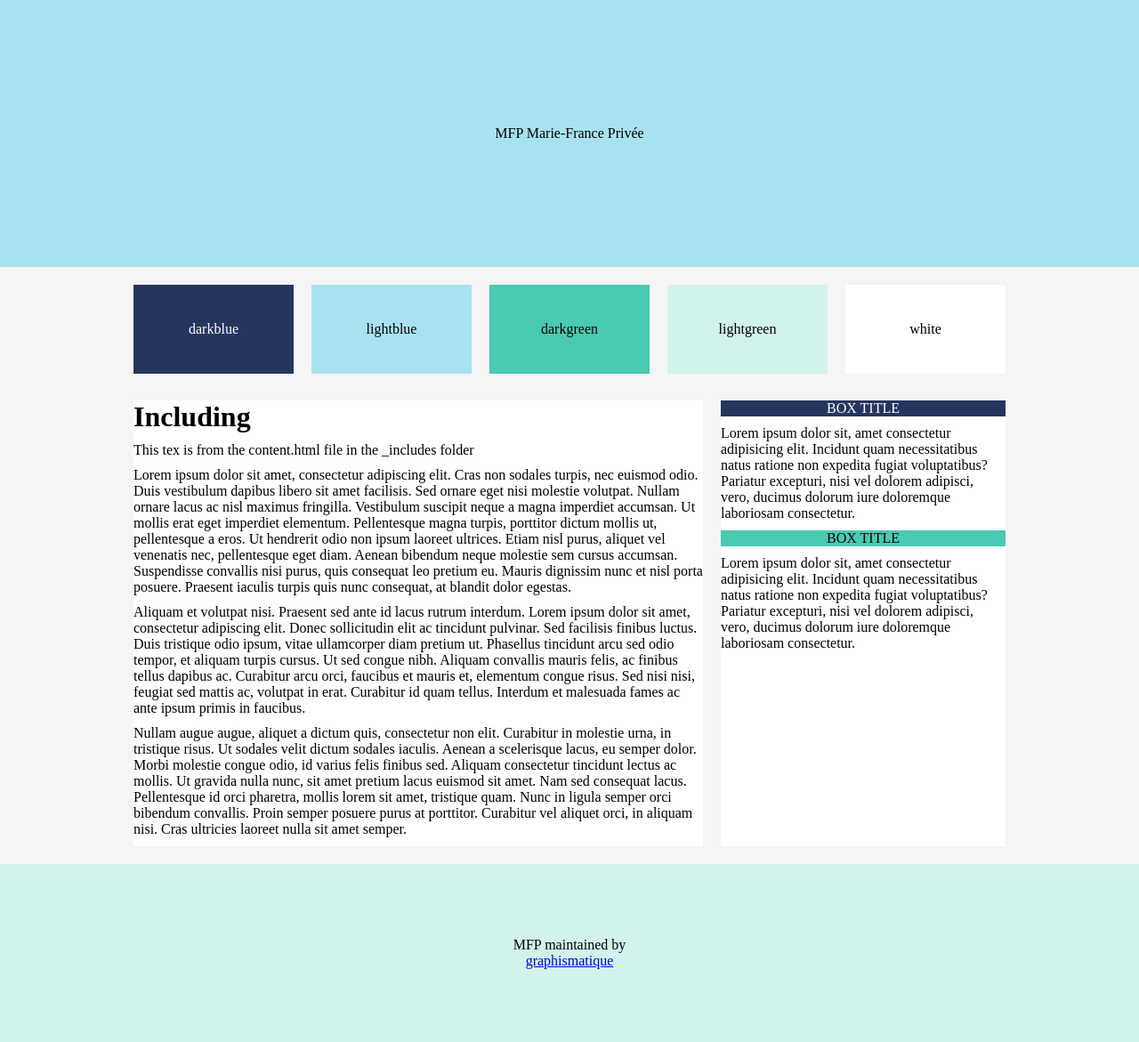
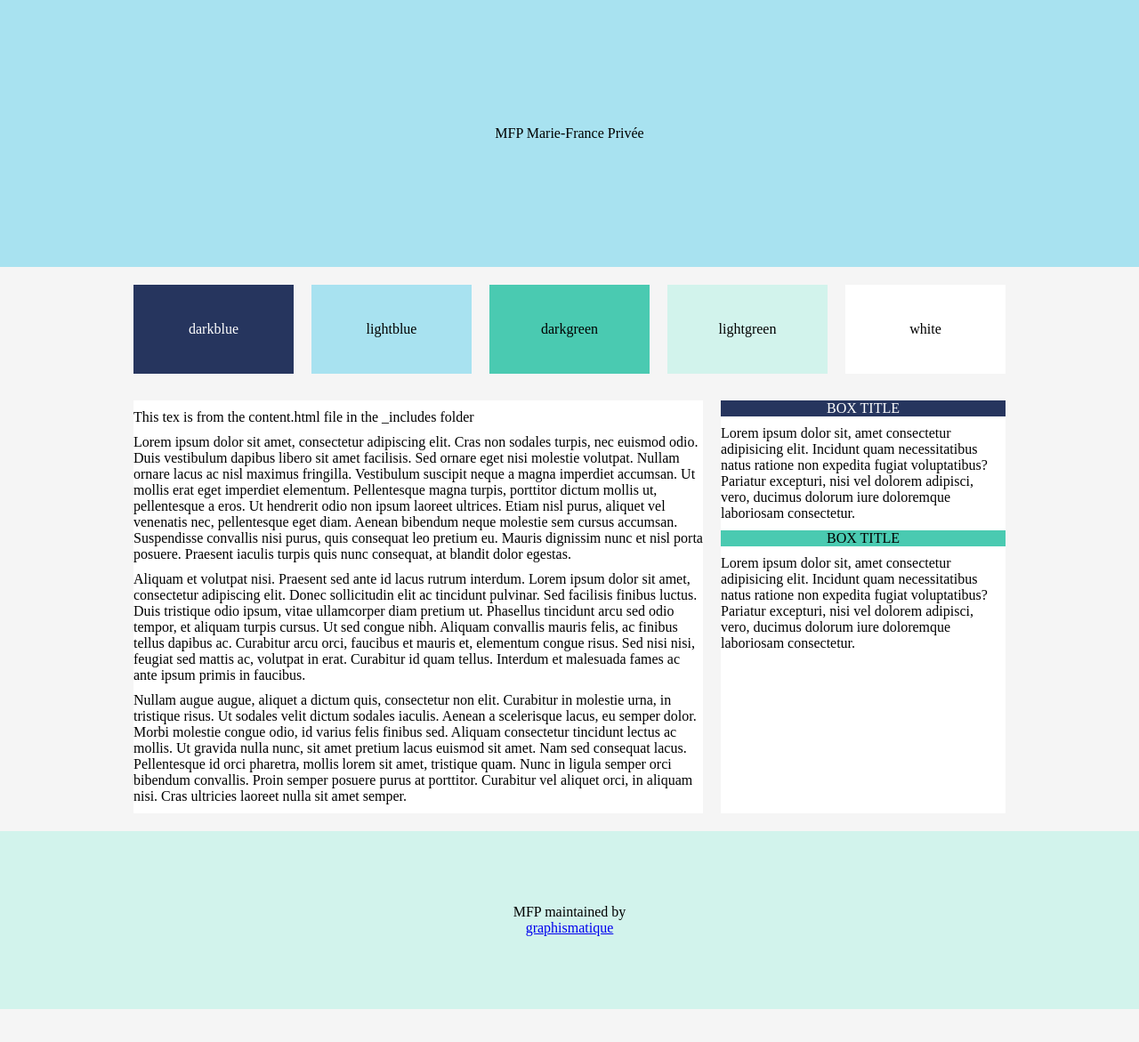
Before and after one commit to graphismatique/mfp, a Jekyll site: the page built from includes.md, in a window 1280 px wide. Shown: the whole page at 89% size. Built offline with Jekyll 4.4.1, drawn with Linux system fonts in a browser that asks for light colours; our own code applies the rules of GitHub Pages for plain Markdown files; after the commit the page ends 1134 px from its top, so only the background shows below that.

Commit message:
Update includes.md

```diff
--- a/includes.md
+++ b/includes.md
@@ -1,2 +1 @@
-# Including
 {% include content.html %}
```
